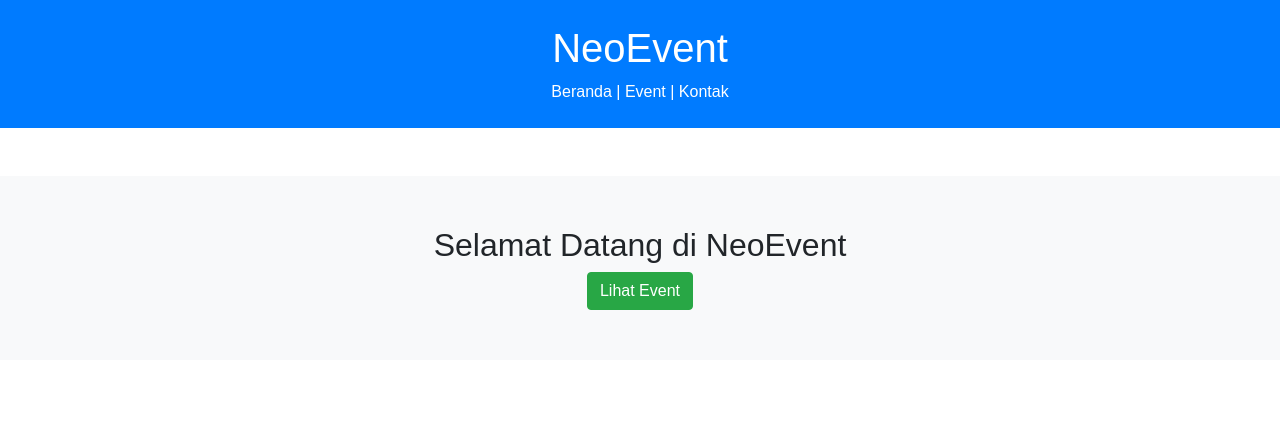
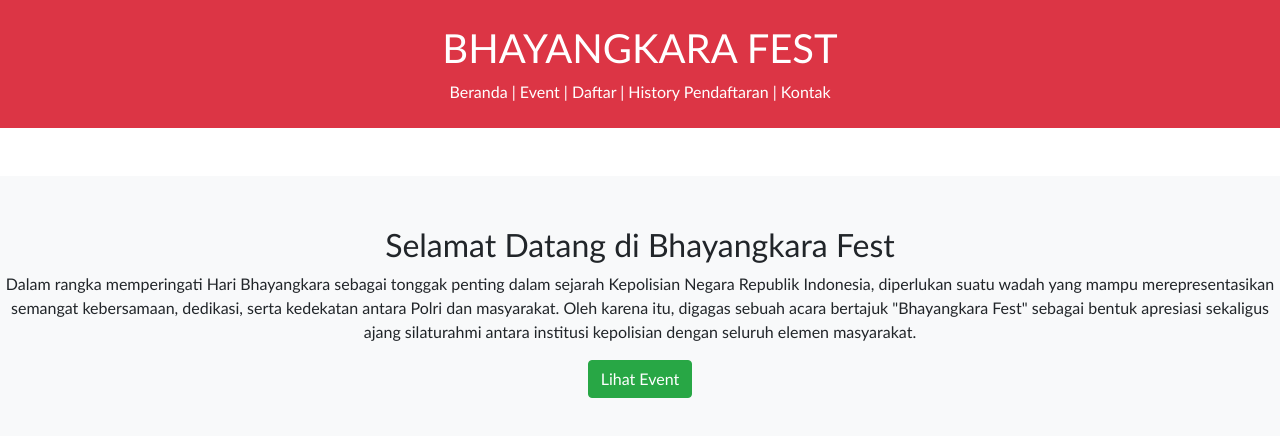
Before and after one commit to Zamzammm/team-bhayangkara, a plain HTML site: page TEAM BHAYANGKARA/index.html in a window 1280 px wide. Drawn offline with nearby package versions, Linux system fonts and the light colour scheme.

Commit message:
woy baka

```diff
--- a/TEAM BHAYANGKARA/index.html
+++ b/TEAM BHAYANGKARA/index.html
@@ -5,19 +5,22 @@
     <meta name="viewport" content="width=device-width, initial-scale=1.0">
     <link rel="stylesheet" href="https://stackpath.bootstrapcdn.com/bootstrap/4.5.2/css/bootstrap.min.css">
     <link rel="stylesheet" href="style.css">
-    <title>NeoEvent - Beranda</title>
+    <title>Bhayangkara Fest - Beranda</title>
 </head>
 <body>
-    <header class="bg-primary text-white text-center p-4">
-        <h1>NeoEvent</h1>
+    <header class="bg-danger text-white text-center p-4">
+        <h1>BHAYANGKARA FEST</h1>
         <nav>
             <a href="index.html" class="text-white">Beranda</a> |
             <a href="event.html" class="text-white">Event</a> |
+            <a href="register.html" class="text-white">Daftar</a> |
+            <a href="summary.html" class="text-white">History Pendaftaran</a> |
             <a href="contact.html" class="text-white">Kontak</a>
         </nav>
     </header>
     <section class="hero text-center mt-5">
-        <h2>Selamat Datang di NeoEvent</h2>
+        <h2>Selamat Datang di Bhayangkara Fest</h2>
+        <p text-align="left">Dalam rangka memperingati Hari Bhayangkara sebagai tonggak penting dalam sejarah Kepolisian Negara Republik Indonesia, diperlukan suatu wadah yang mampu merepresentasikan semangat kebersamaan, dedikasi, serta kedekatan antara Polri dan masyarakat. Oleh karena itu, digagas sebuah acara bertajuk "Bhayangkara Fest" sebagai bentuk apresiasi sekaligus ajang silaturahmi antara institusi kepolisian dengan seluruh elemen masyarakat.</p text-align="left">
         <a href="event.html" class="btn btn-success">Lihat Event</a>
     </section>
     <script src="script.js"></script>
--- a/TEAM BHAYANGKARA/style.css
+++ b/TEAM BHAYANGKARA/style.css
@@ -1,6 +1,6 @@
 body {
-    font-family: Arial, sans-serif;
-}
+    font-family: "Trebuchet MS", Helvetica, sans-serif;
+  }
 
 .hero {
     background-color: #f8f9fa;
```
Also changed, not shown: TEAM BHAYANGKARA/contact.html (+6 -4 lines), TEAM BHAYANGKARA/event.html (+5 -3 lines), TEAM BHAYANGKARA/register.html (+5 -3 lines), TEAM BHAYANGKARA/summary.html (+5 -3 lines).
